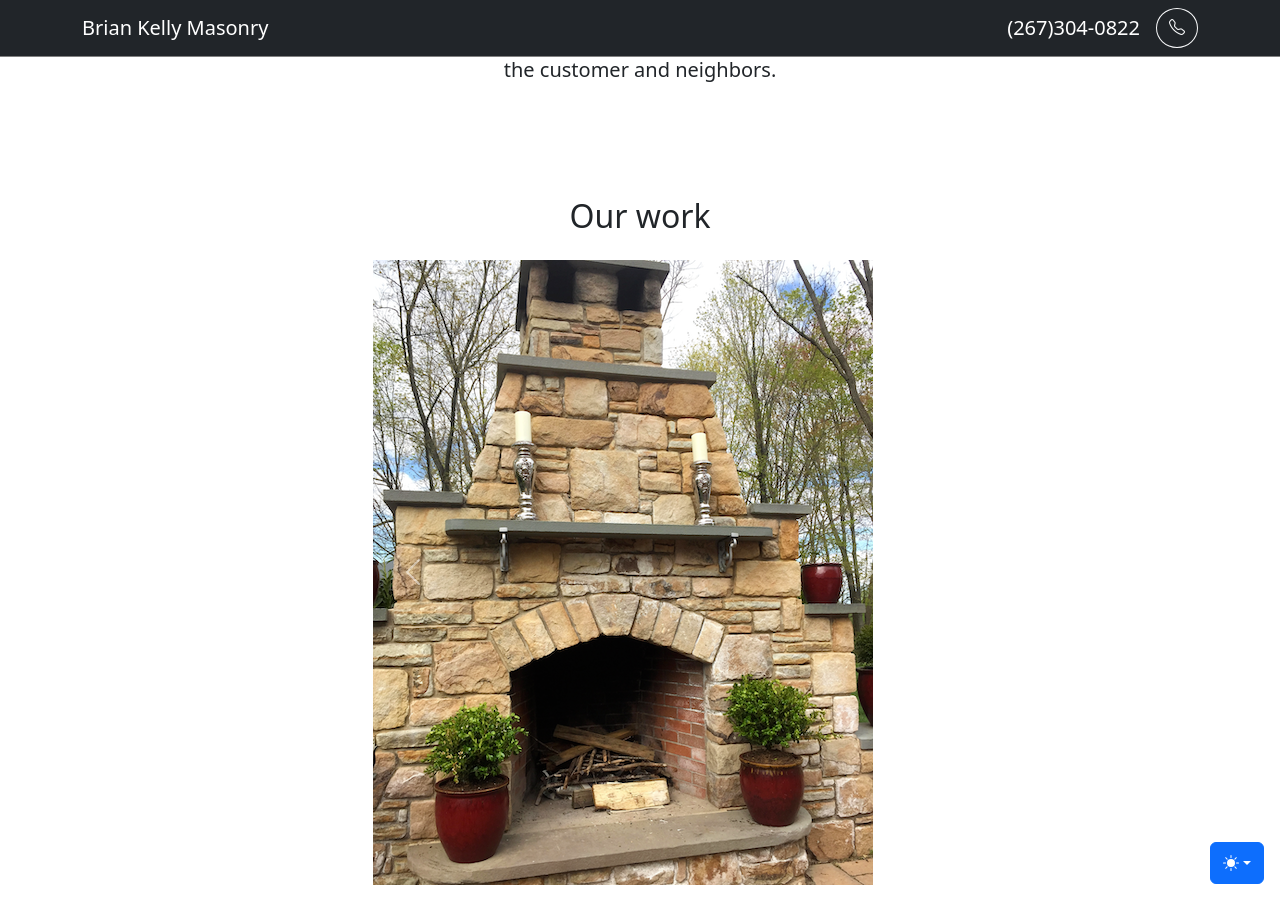
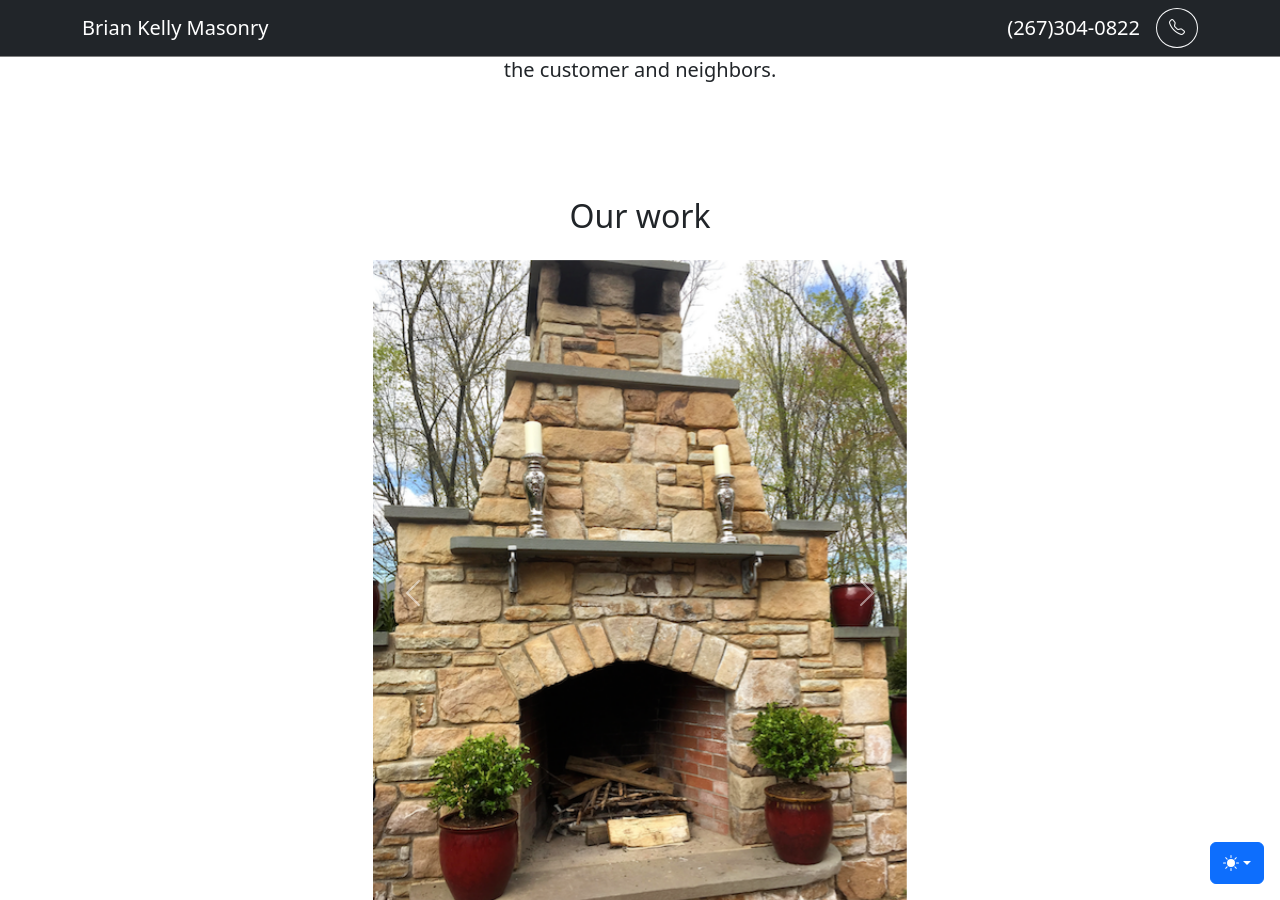
Before and after one commit to ryanbyoung/briankellymasonry, a Jekyll site: the page built from index.html, in a window 1280 px wide and 900 px high, scrolled down 1500 px. Built offline with Jekyll 4.4.1, drawn with Linux system fonts in a browser that asks for light colours.

Commit message:
Update index.html

```diff
--- a/index.html
+++ b/index.html
@@ -46,7 +46,7 @@
             <div id="work-carousel" class="carousel slide carousel-fade">
               <div class="carousel-inner">
                 <div class="carousel-item active">
-                  <img src="/images/home/1.png" class="d-block" alt="Picture of a stone fireplace">
+                  <img src="/images/home/1.png" class="d-block w-100" alt="Picture of a stone fireplace">
                 </div>
               </div>
               <button class="carousel-control-prev" type="button" data-bs-target="#work-carousel" data-bs-slide="prev">
```
